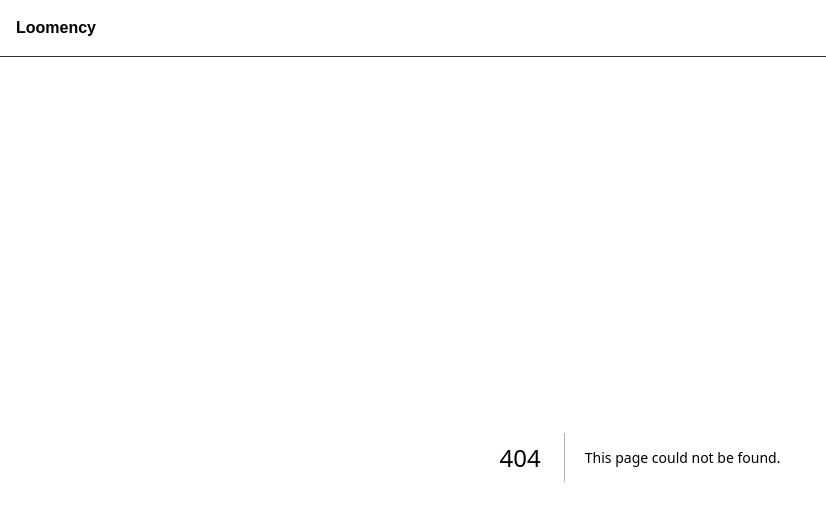
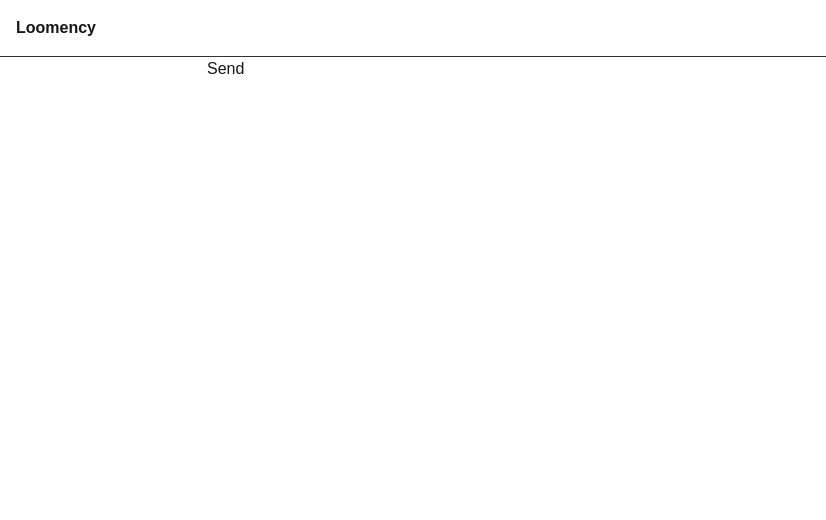
Before and after one commit to davidbabaev/Loomency, a Next.js app: page /actions-test in a window 1280 px wide. Before the commit this address had no page. Shown: the top 520 px of the page, without its empty margins (0-826 px from the left). Built offline with nearby package versions, Linux system fonts and the light colour scheme.

Commit message:
server action, smllest possible instance

```diff
--- /dev/null
+++ b/app/actions-test/page.tsx
@@ -0,0 +1,14 @@
+export default function Page() {
+    async function logMessage(formData: FormData) {
+        'use server'
+        const message = formData.get('message')
+        console.log('Server received:', message)
+    }
+
+    return(
+        <form action={logMessage}>
+            <input type="text" name="message"/>
+            <button type="submit">Send</button>
+        </form>
+    )
+}
```
